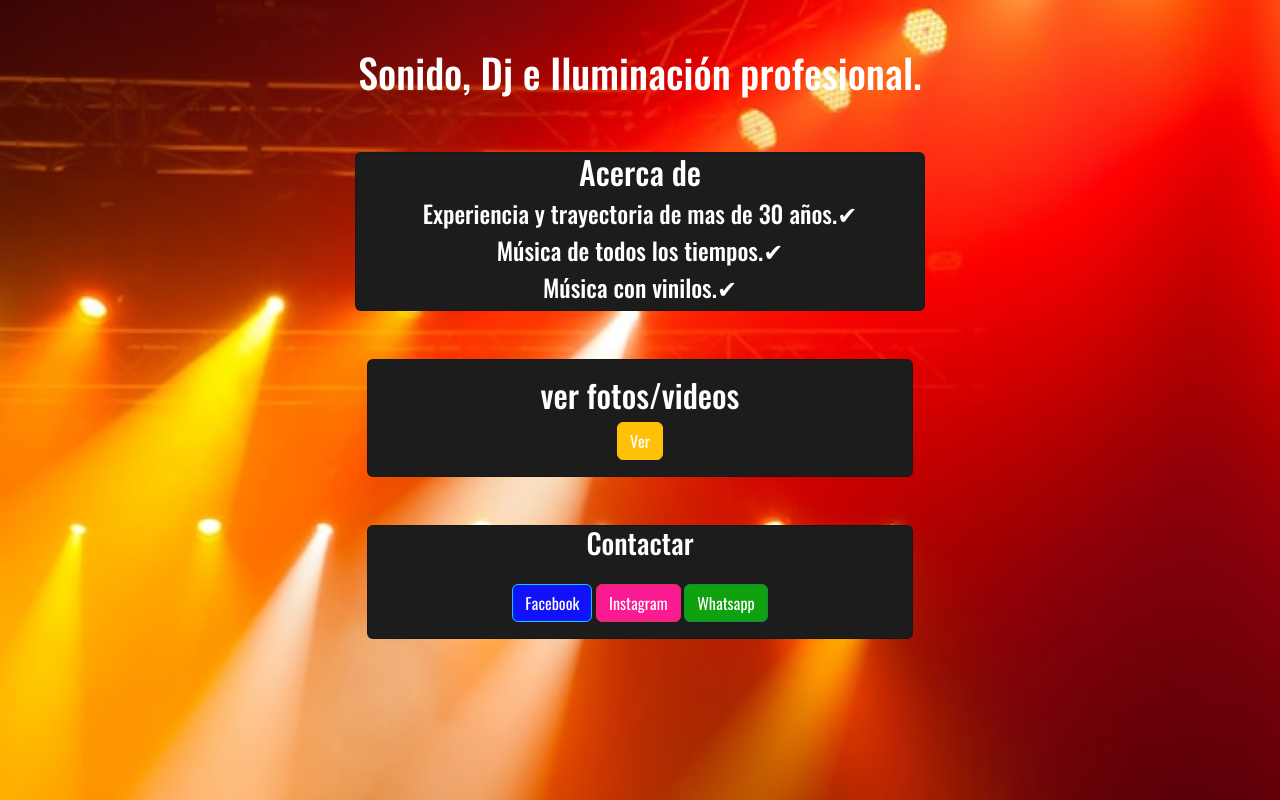
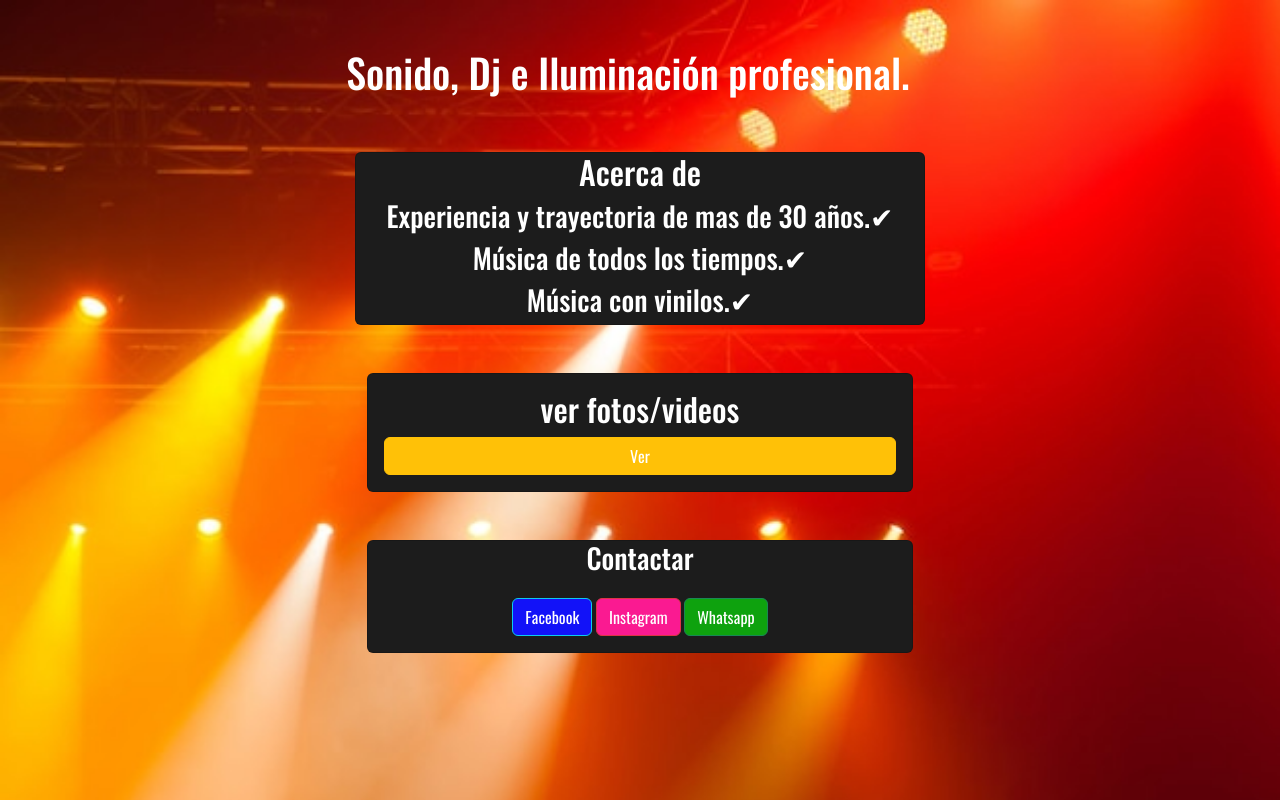
Before and after one commit to franco22bellido/sonidista_web, a plain HTML site: page index.html in a window 1280 px wide. Drawn offline with Linux system fonts and the light colour scheme.

Commit message:
remasterizando

```diff
--- a/index.html
+++ b/index.html
@@ -1,5 +1,5 @@
 <!DOCTYPE html>
-<html lang="en">
+<html lang="es">
 
 <head>
     <meta charset="UTF-8">
@@ -8,18 +8,11 @@
     <link href="./bootstrap.min.css" rel="stylesheet">
     <link href="./style.css" rel="stylesheet">
 
-    <!-- Oswald font -->
-
-
+    <meta name="Author" lang="es" content="Franco Bellido"/>
+    <meta name="description" content="Dj, sonidista e Iluminación profesional con 30 años de trayectoria para tu evento ya sea, fiesta, cumpleaños, casamiento, etc. "/>
+    <meta name="robots" content="index"/>
+    <!--  -->
     <title>Gustavo Bellido</title>
-    <style>
-        @media(min-width: 992px) {
-            .alto-100 {
-                height: 100vh;
-            }
-        }
-    </style>
-
 
 </head>
 
@@ -27,37 +20,34 @@
 
 
     <main class="container">
-        <div class="row">
-            <div class="col-12 mt-5">
+        <section class="row col-12 mt-5">
+
                 <h1 class="text-center">Sonido, Dj e Iluminación profesional.</h1>
-            </div>
-        </div>
 
-        <div class="row  d-flex justify-content-center text-center">
+        </section>
+
+        <section class="row  d-flex justify-content-center text-center">
             <div class="col-12 col-md-6 mt-5 card">
                 <h2>Acerca de</h2>
-                <h4>Experiencia y trayectoria de mas de 30 años.✔</h4>
-                <h4>Música de todos los tiempos.✔</h4>
-                <h4>Música con vinilos.✔</h4>
+                <h3>Experiencia y trayectoria de mas de 30 años.✔</h3>
+                <h3>Música de todos los tiempos.✔</h3>
+                <h3>Música con vinilos.✔</h3>
             </div>
-        </div>
+        </section>
 
 
 
-        <div class="row  d-flex justify-content-center">
+        <section class="row d-flex justify-content-center">
             <div class="col-12 col-md-6 mt-5 text-center">
-                <div class="card">
-                    <div class="card-body">
+                <article class="card card-body">
                         <h2>ver fotos/videos</h2>
                         <a href="./galeria.html" class="btn btn-warning">Ver</a>
-
-                    </div>
-                </div>
+                </article>
             </div>
-        </div>
+        </section>
 
 
-        <div class="row  d-flex justify-content-center">
+        <section class="row  d-flex justify-content-center">
             <div class="col-12 col-md-12  col-lg-6 text-center mt-5">
                 <article class="card">
                     <h3>Contactar</h3>
@@ -70,15 +60,15 @@
 
                     </div>
                 </article>
-            </div>
+            </section>
 
         </div>
 
-        <div class="row">
+        <footer class="footer">
             <br>
             <br>
             <br>
-        </div>
+        </footer>
 
     </main>
 
--- a/style.css
+++ b/style.css
@@ -44,15 +44,15 @@ body{
     background-color: rgb(28, 28, 28);
 }
 
-footer {
+/* footer {
     background-color: rgb(220, 20, 20);
 
-}
+} */
 
 
-img {
+/* img {
     position: static;
-}
+} */
 
 .hovers:hover {
     transition: 0.3s;
```
Also changed, not shown: galeria.html (+21 -19 lines).
